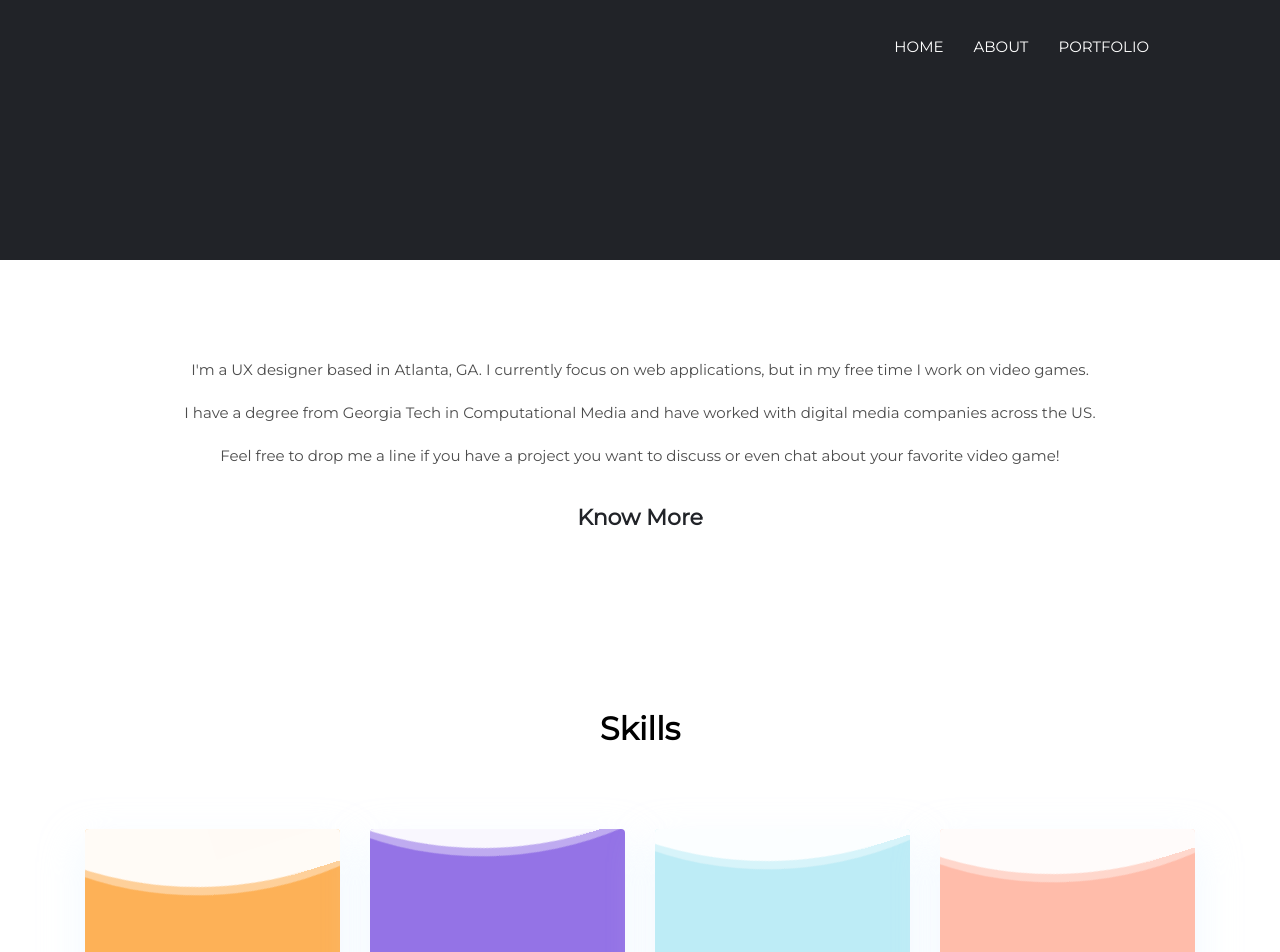
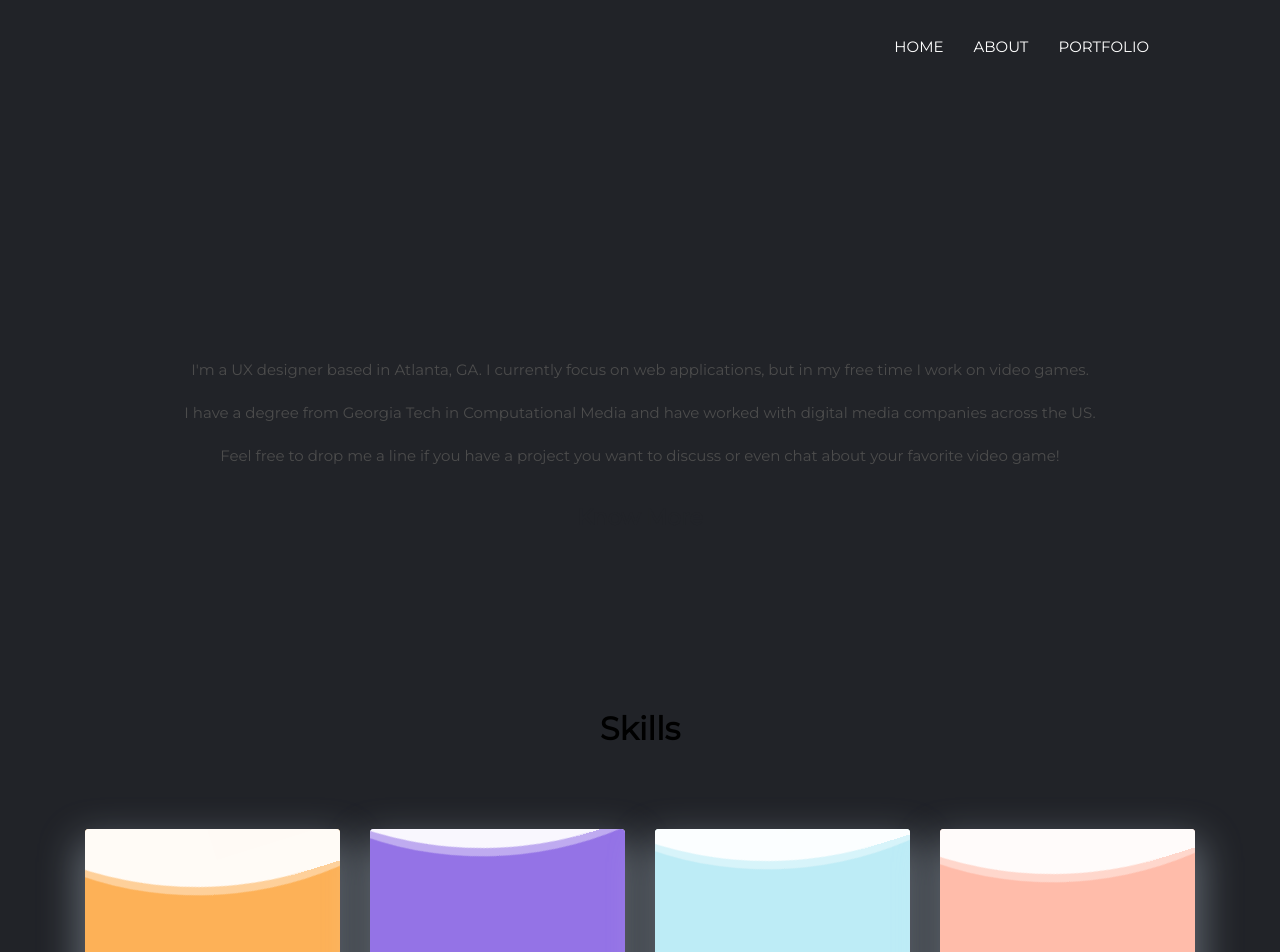
Before and after one commit to danusha/daniellegilman.com, a Jekyll site: the page built from index.html, in a window 1280 px wide and 1400 px high, scrolled down 474 px. Shown: the top 952 px of the window. Built offline with Jekyll 4.4.1, drawn with Linux system fonts in a browser that asks for light colours.

Commit message:
adjusting hero font style and color

```diff
--- a/assets/css/style.css
+++ b/assets/css/style.css
@@ -6,7 +6,9 @@
 	font-family: "Montserrat", sans-serif;
 	-webkit-font-smoothing: antialiased;
 	font-size: 15px;
-	color: #4c4c4c;
+	color: #fff;
+	background-color: #212328;
+	overflow-x: hidden;
 }
 
 p,
@@ -140,8 +142,7 @@
 }
 
 body {
-	background-color: #fff;
-	overflow-x: hidden;
+
 }
 
 ::selection {
```
